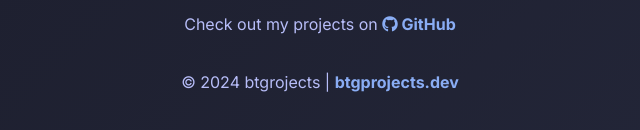
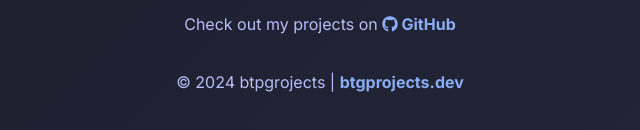
Before and after one commit to bgrimes-me/btgprojects.dev, a plain HTML site: page index.html in a window 1280 px wide. Shown: the part 460-590 px from the top of the page, 320-960 px from the left. Drawn offline with Linux system fonts and the light colour scheme.

Commit message:
Update index.html

```diff
--- a/index.html
+++ b/index.html
@@ -124,7 +124,7 @@
 
     <div class="footer">
         <p>Check out my projects on <a href="https://github.com/btgrimes-me" target="_blank"><i class="fab fa-github"></i> GitHub</a></p>
-        <p>&copy; 2024 btgrojects | <a href="https://btgprojects.dev" target="_blank">btgprojects.dev</a></p>
+        <p>&copy; 2024 btpgrojects | <a href="https://btgprojects.dev" target="_blank">btgprojects.dev</a></p>
     </div>
 </body>
 </html>
```
